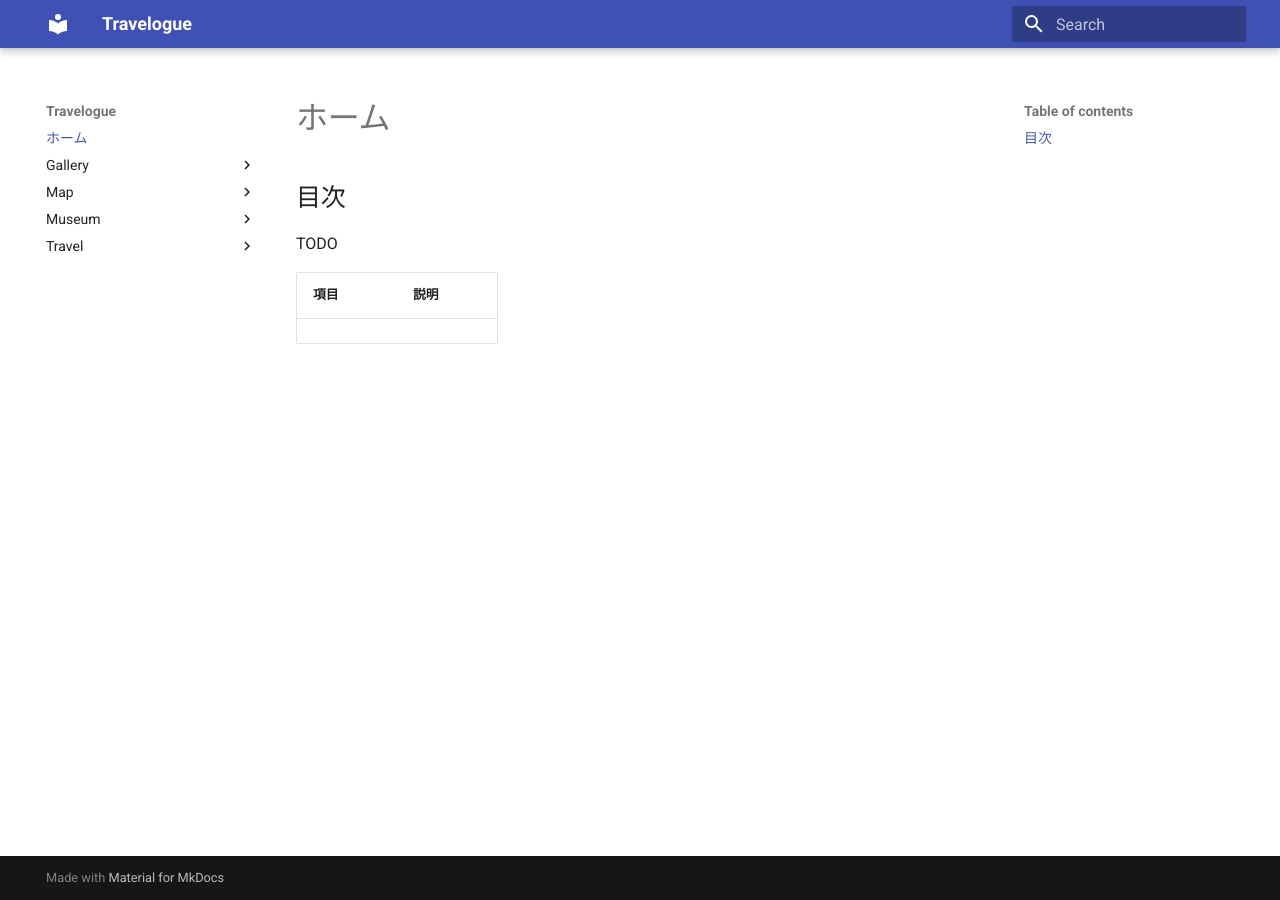
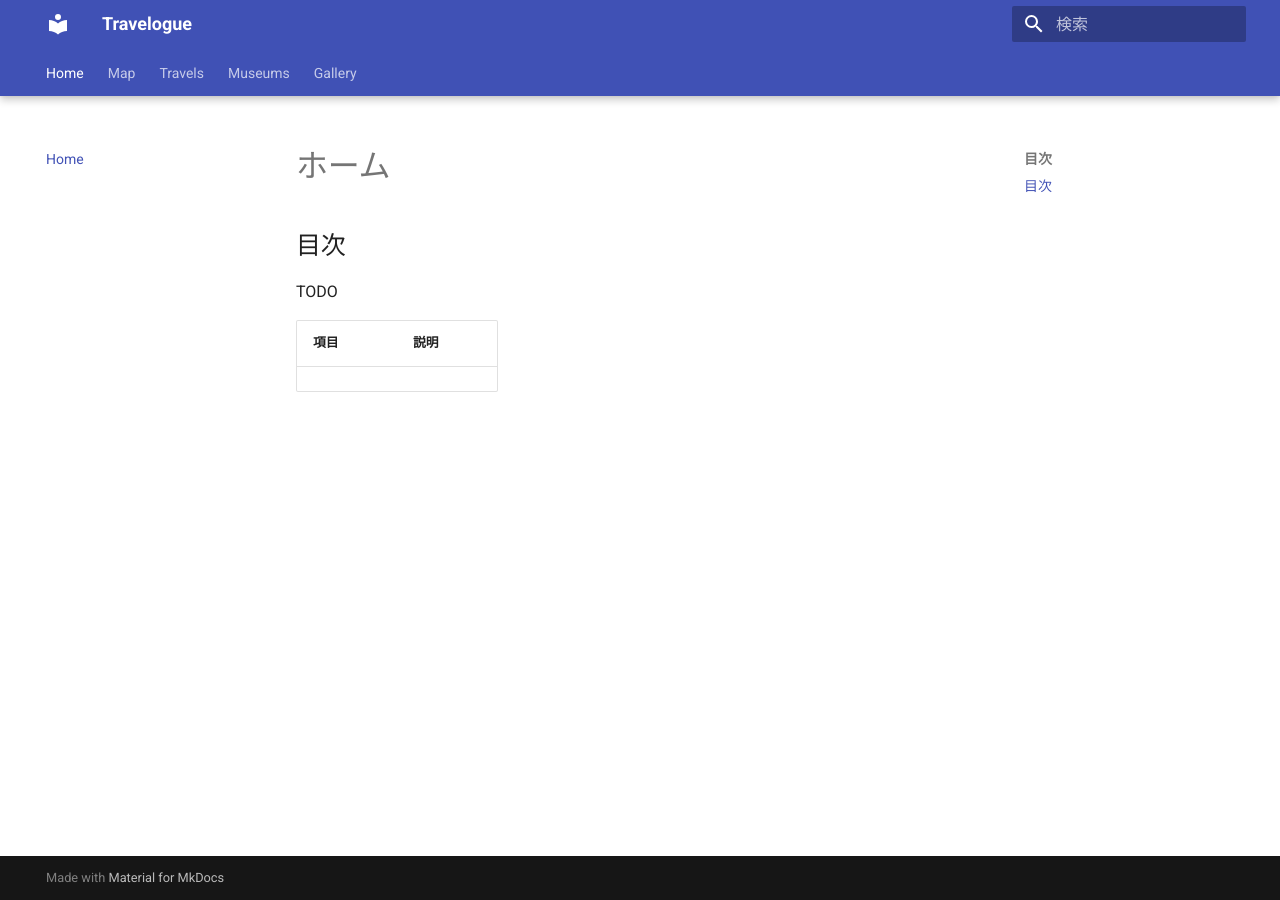
Before and after one commit to smofktn/Travelogue, an MkDocs documentation site: the page built from docs/index.md, in a window 1280 px wide. Built offline with MkDocs 1.6.1 and Material for MkDocs 9.7.7, drawn with Linux system fonts in a browser that asks for light colours; part of the change alters nothing that is shown.

Commit message:
[update]mkdocs.ymlの微修正
navとlanguageを追加

wip

```diff
--- a/mkdocs.yml
+++ b/mkdocs.yml
@@ -1,3 +1,13 @@
 site_name: Travelogue
 theme:
   name: material
+  language: ja
+  features:
+    - navigation.tabs
+    - navigation.tabs.sticky
+nav:
+  - Home: index.md
+  - Map: Map/
+  - Travels: Travel/
+  - Museums: Museum/
+  - Gallery: Gallery/
```
